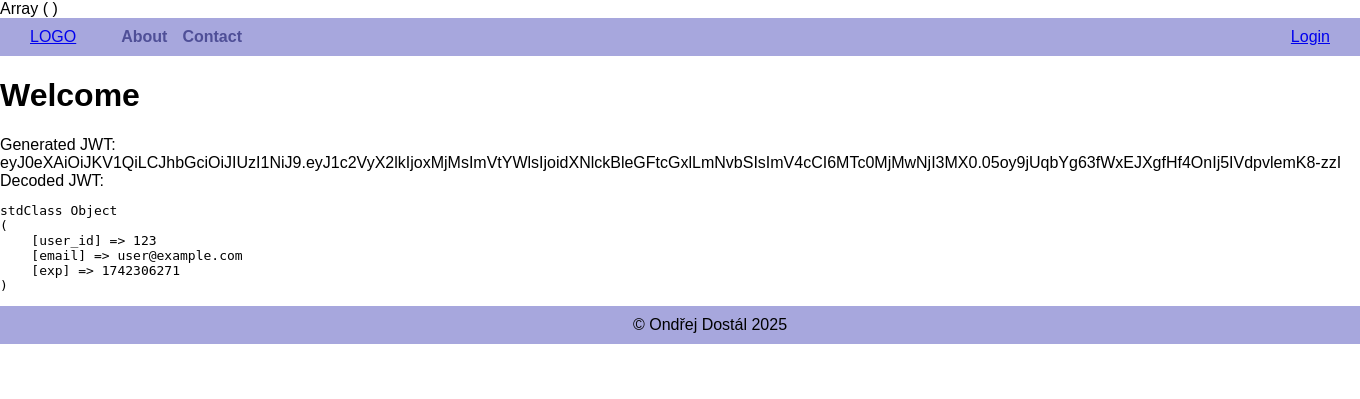
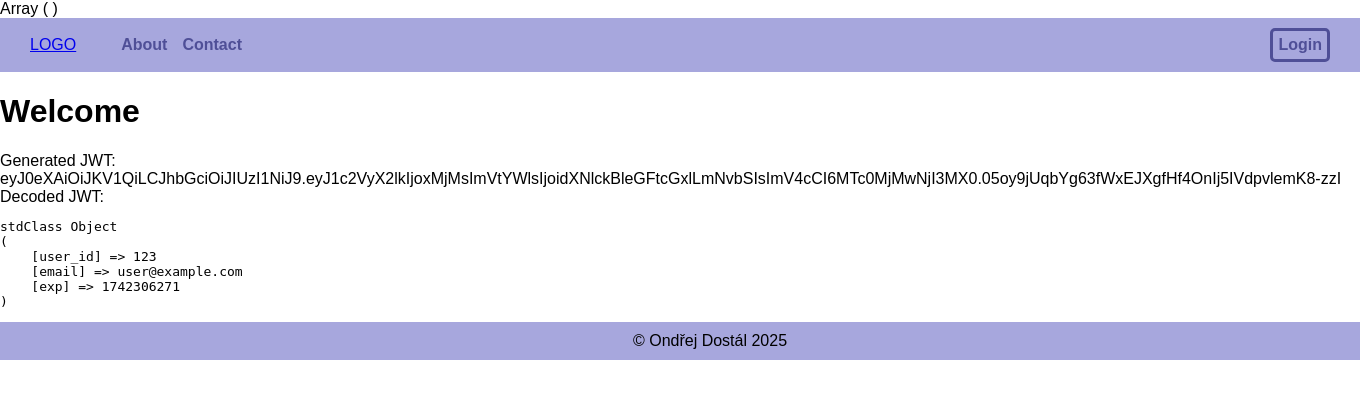
Before and after one commit to odczik/ZWA-task-management-project, a PHP site: page / in a window 1360 px wide; the page is wider, and only the part inside the window is pictured. Shown: the top 399 px of that part. Run offline with PHP 8.4, Linux system fonts and the light colour scheme.

Commit message:
Update navbar.css

```diff
--- a/public/css/navbar.css
+++ b/public/css/navbar.css
@@ -48,7 +48,7 @@ nav {
     width: 99%;
 }
 
-nav button {
+nav .nav-login {
     border: 3px solid var(--primary-color-dark);
     border-radius: 5px;
 
@@ -59,12 +59,13 @@ nav button {
     padding: 5px;
 
     background: none;
+    text-decoration: none;
 
     cursor: pointer;
 
     transition: 0.15s ease;
 }
-nav button:hover {
+nav .nav-login:hover {
     color: var(--primary-color);
     background-color: var(--primary-color-dark);
 }
```
